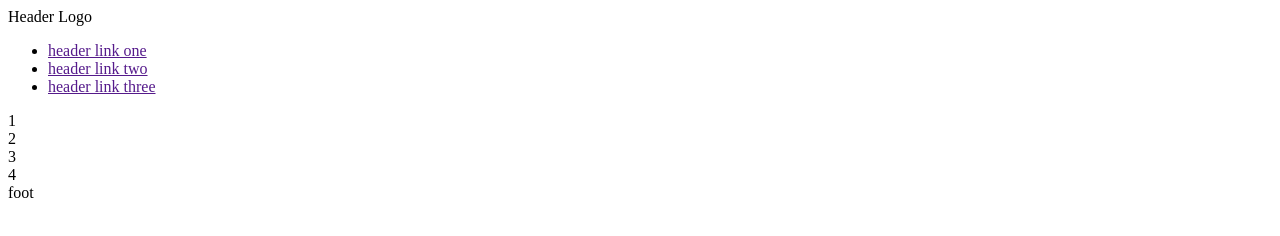
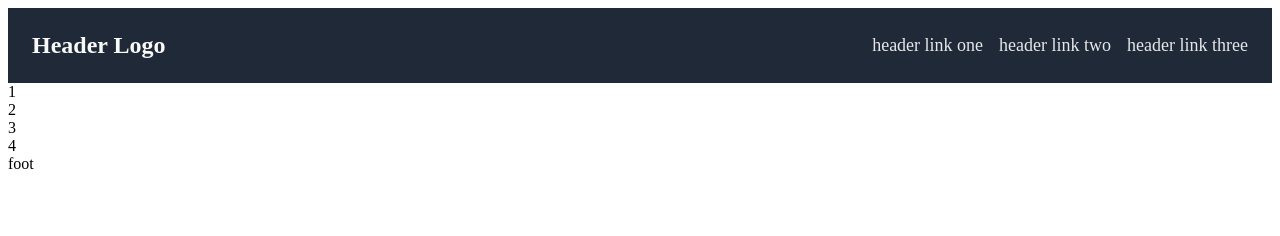
Before and after one commit to ryrylan/Odin-Projects, a plain HTML site: page index.html in a window 1280 px wide. Drawn offline with Linux system fonts and the light colour scheme.

Commit message:
finished header styling

```diff
--- a/styles.css
+++ b/styles.css
@@ -1,4 +1,49 @@
+/* general page properties */
+
 .page {
     display: flex;
     flex-direction: column;
+    font: roboto;
 }
+
+a,
+ul {
+    padding: 0;
+    margin: 0;
+}
+
+/* header properties */
+
+.header {
+    display: flex;
+    padding: 24px;
+    background-color: #1f2937;
+}
+
+.hlogo {
+    font-size: 24px;
+    color: #f9faf8;
+    font-weight: bolder;
+}
+
+.left,
+.right {
+    display: flex;
+    align-items: center;
+}
+
+.right {
+    margin-left: auto;
+    font-size: 18px;
+    color: #e5e7eb;
+}
+
+a.right:link {
+    text-decoration: none;
+}
+
+.right ul {
+    list-style-type: none;
+    display: flex;
+    gap: 16px;
+}
```
